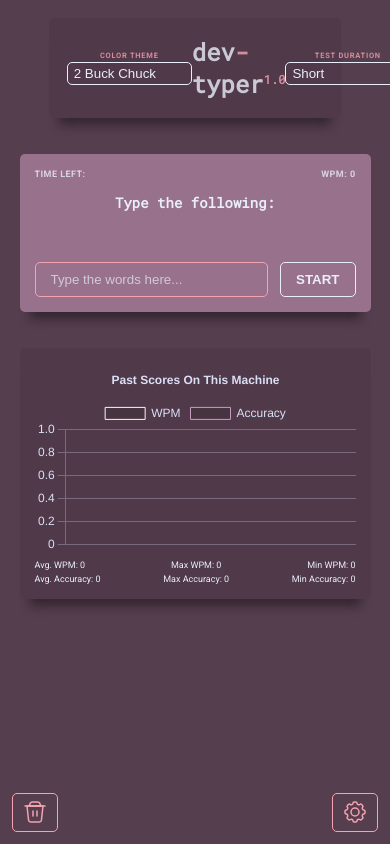
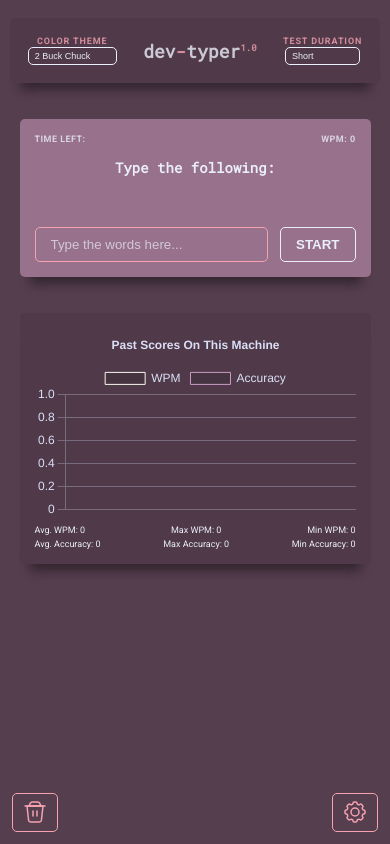
Before and after one commit to jwilhoit83/typing-practice, a website: page index.html in a window 390 px wide. Drawn offline with nearby package versions, Linux system fonts and the light colour scheme.

Commit message:
very minor changes

```diff
--- a/index.html
+++ b/index.html
@@ -62,8 +62,8 @@
                     Start
                 </button>
                 <button id="cancel-btn" class="btn icon-btn cancel-btn hidden">
-                    <svg xmlns="http://www.w3.org/2000/svg" width="30" height="30" viewBox="0 0 24 24" fill="none"
-                        stroke="currentColor" stroke-width="3" stroke-linecap="round" stroke-linejoin="round"
+                    <svg xmlns="http://www.w3.org/2000/svg" width="26.66" height="26.66" viewBox="0 0 24 24" fill="none"
+                        stroke="currentColor" stroke-width="1.5" stroke-linecap="round" stroke-linejoin="round"
                         display="block" id="Cross">
                         <path d="M20 20L4 4m16 0L4 20" />
                     </svg>
--- a/script.js
+++ b/script.js
@@ -17,6 +17,7 @@ const durationSelect = document.getElementById('duration')
 const themeSelect = document.getElementById('theme')
 
 // stats elements
+
 const avgWPM = document.getElementById('avg-wpm')
 const maxWPM = document.getElementById('max-wpm')
 const minWPM = document.getElementById('min-wpm')
@@ -24,7 +25,7 @@ const avgAcc = document.getElementById('avg-acc')
 const maxAcc = document.getElementById('max-acc')
 const minAcc = document.getElementById('min-acc')
 
-//set the color theme from local storage and set background image color
+// set the color theme from local storage and set background image color
 
 document.documentElement.classList = localStorage.getItem('prevTheme')
   ? localStorage.getItem('prevTheme')
--- a/style.css
+++ b/style.css
@@ -173,7 +173,7 @@ option {
 
 .header {
   position: relative;
-  width: 75%;
+  width: 95%;
   max-width: 750px;
   background-color: var(--primary-container);
   border-radius: 5px;
@@ -330,6 +330,20 @@ option {
   }
 }
 
+@media (max-width: 720px) {
+  .brand {
+    font-size: 1.5rem;
+  }
+  .brand sup {
+    font-size: 0.75rem;
+  }
+
+  .duration-select, .theme-select, .select-label {
+    font-size: 0.75rem;
+    min-width: 75px;
+  }
+}
+
 @media (max-width: 350px) {
   :root {
     font-size: 62.5%;
```
Also changed, not shown: README.md.
